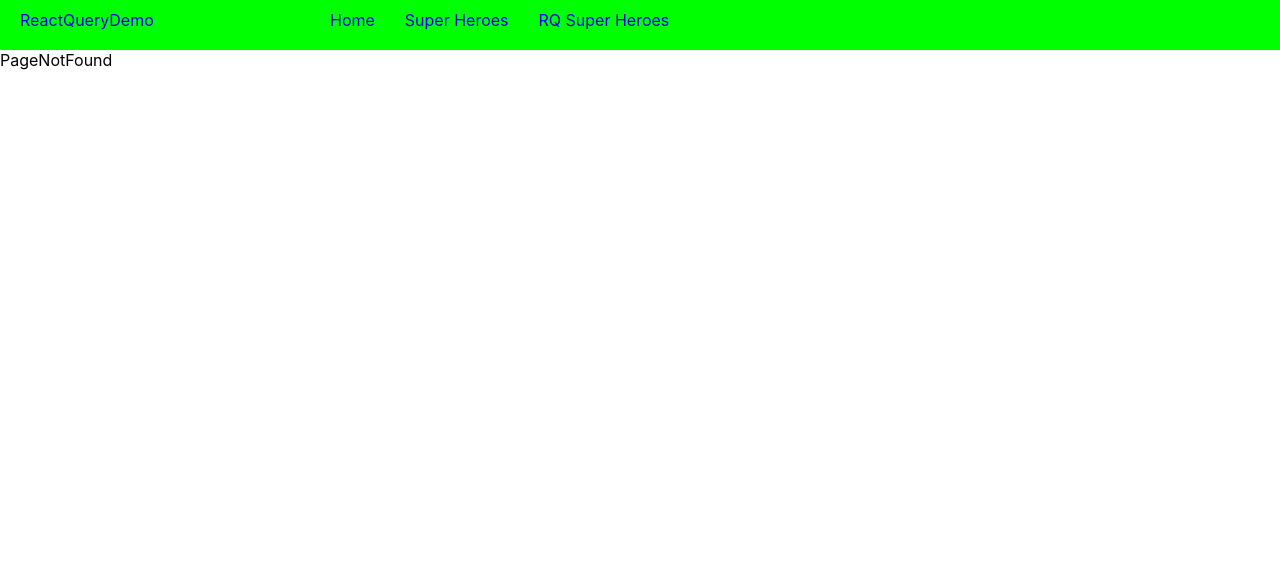
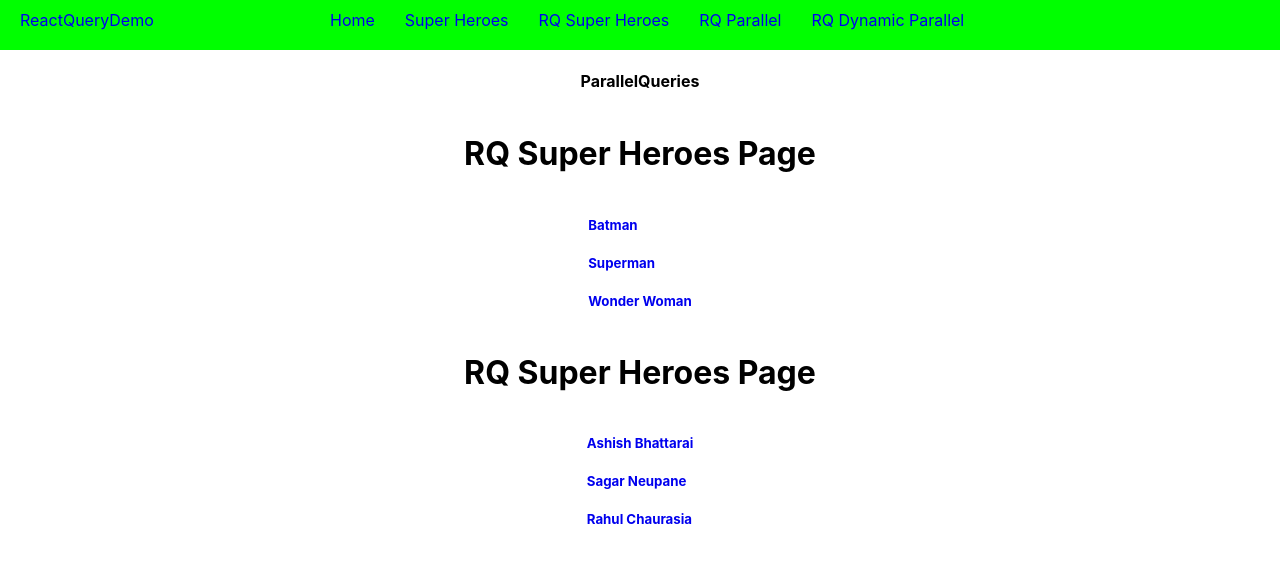
Before and after one commit to pawanbhatta/React-query-Demo, a React (Create React App) app: page /rq-parallel in a window 1280 px wide. Shown: the top 562 px of the page. Built offline with nearby package versions, Linux system fonts and the light colour scheme; data requests are answered from the project's data file.

Commit message:
dynamic and static parallel queries implemented

```diff
--- a/db.json
+++ b/db.json
@@ -14,5 +14,18 @@
             "name": "Wonder Woman",
             "alterEgo": "Princess Diana"
         }
+    ],
+    "friends": [{
+            "id": 1,
+            "name": "Ashish Bhattarai"
+        },
+        {
+            "id": 2,
+            "name": "Sagar Neupane"
+        },
+        {
+            "id": 3,
+            "name": "Rahul Chaurasia"
+        }
     ]
 }
--- a/src/App.js
+++ b/src/App.js
@@ -8,6 +8,8 @@ import { ReactQueryDevtools } from "react-query/devtools";
 import Navbar from "./components/Navbar";
 import RQSuperHero from "./components/RQSuperHero";
 import PageNotFound from "./components/PageNotFound";
+import ParallelQueries from "./components/ParallelQueries.page";
+import DynamicParallel from "./components/DynamicParallel.page";
 
 const queryClient = new QueryClient();
 
@@ -18,6 +20,11 @@ function App() {
       <Routes>
         <Route path="/" element={<HomePage />} />
         <Route path="super-heroes" element={<SuperHeroesPage />} />
+        <Route path="rq-parallel" element={<ParallelQueries />} />
+        <Route
+          path="rq-dynamic-parallel"
+          element={<DynamicParallel heroIds={[1, 3]} />}
+        />
         <Route path="rq-super-heroes" element={<RQSuperHeroesPage />}>
           <Route path=":heroId" element={<RQSuperHero />} />
         </Route>
--- /dev/null
+++ b/src/components/DynamicParallel.page.js
@@ -0,0 +1,23 @@
+import axios from "axios";
+import React from "react";
+import { useQueries } from "react-query";
+
+const fetchSuperHero = (heroId) => {
+  return axios.get(`http://localhost:4000/superheroes`);
+};
+
+const DynamicParallel = ({ heroIds }) => {
+  const queryResults = useQueries(
+    heroIds.map((heroId) => {
+      return {
+        queryKey: ["super-hero", heroId],
+        queryFn: () => fetchSuperHero(heroId),
+      };
+    })
+  );
+
+  console.log({ queryResults });
+  return <div>DynamicParallel</div>;
+};
+
+export default DynamicParallel;
--- a/src/components/Navbar.js
+++ b/src/components/Navbar.js
@@ -18,6 +18,12 @@ const Navbar = () => {
           <div className="link">
             <Link to="/rq-super-heroes">RQ Super Heroes</Link>
           </div>
+          <div className="link">
+            <Link to="/rq-parallel">RQ Parallel</Link>
+          </div>
+          <div className="link">
+            <Link to="/rq-dynamic-parallel">RQ Dynamic Parallel</Link>
+          </div>
         </div>
       </div>
     </div>
--- /dev/null
+++ b/src/components/ParallelQueries.page.js
@@ -0,0 +1,54 @@
+import axios from "axios";
+import React from "react";
+import { useQuery } from "react-query";
+import { Link, Outlet } from "react-router-dom";
+import { ToastContainer } from "react-toastify";
+
+const fetchSuperHeroes = () => {
+  return axios.get("http://localhost:4000/superheroes");
+};
+
+const fetchFriends = () => {
+  return axios.get("http://localhost:4000/friends");
+};
+
+const ParallelQueries = () => {
+  const { data: superHeroes } = useQuery("super-heroes", fetchSuperHeroes);
+  const { data: friends } = useQuery("friends", fetchFriends);
+  return (
+    <div>
+      <h4>ParallelQueries</h4>
+      <div className="superHeroes">
+        {/* <Navbar /> */}
+        <h1>RQ Super Heroes Page</h1>
+        <div>
+          {superHeroes?.data.map((d) => {
+            return (
+              <Link to={`${d.id}`} key={d.id}>
+                <h5>{d.name}</h5>
+              </Link>
+            );
+          })}
+        </div>
+      </div>
+      <div className="superHeroes">
+        {/* <Navbar /> */}
+        <h1>RQ Super Heroes Page</h1>
+        <div>
+          {friends?.data.map((d) => {
+            return (
+              <Link to={`${d.id}`} key={d.id}>
+                <h5>{d.name}</h5>
+              </Link>
+            );
+          })}
+        </div>
+      </div>
+      <Outlet />
+
+      <ToastContainer />
+    </div>
+  );
+};
+
+export default ParallelQueries;
```
